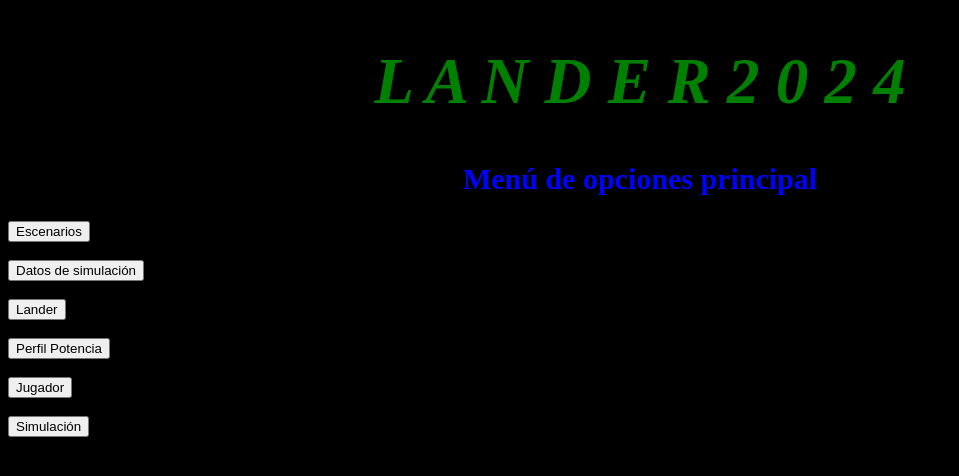
After one commit to Zortas1425/Lander2024_PHP, a PHP site: page /Modelo/indice.html in a window 1280 px wide. The commit adds this page. Shown: the top 476 px of the page, without its empty margins (0-959 px from the left). Run offline with PHP 8.4, Linux system fonts and the light colour scheme.

Commit message:
Add files via upload

```diff
--- /dev/null
+++ b/Modelo/indice.html
@@ -0,0 +1,69 @@
+<!DOCTYPE html>
+<html lang="es-ES">
+
+<!-- Menú presentación -->
+
+	<head>
+		<meta charset="utf-8">
+		<meta name="Menu presentación general" content="Menú" />
+		<title>Ejemplo de 2 párrafos</title>
+		<link rel="stylesheet" type="text/css" href="presentacion.css" />
+	</head>
+
+  <body>
+
+  		<h1>L A N D E R 2 0 2 4</h1>
+  		<h2>Menú de opciones principal</h2>
+
+  		<form action = "indiceEsc.php" method="POST">
+
+  			<input type="submit" name="Escenario" value="Escenarios">
+  			<br>
+  			<br>
+
+  		</form>
+
+  		<form action = "indiceDat.php" method="POST">
+
+  			<input type="submit" name="Datos simulación" value="Datos de simulación">
+  			<br>
+  			<br>
+
+  		</form>
+
+  		<form action = "" method="POST">
+
+  			<input type="submit" name="Lander" value="Lander">
+  			<br>
+  			<br>
+
+  		</form>
+
+  		<form action = "" method="POST">
+
+  			<input type="submit" name="Perfil Potencia" value="Perfil Potencia">
+  			<br>
+  			<br>
+
+  		</form>
+
+  		<form action = "" method="POST">
+
+  			<input type="submit" name="Jugador" value="Jugador">
+  			<br>
+  			<br>
+
+  		</form>
+
+  		<form action = "" method="POST">
+
+  			<input type="submit" name="SimEngine" value="Simulación">
+
+
+  		</form>
+
+
+
+  </body>
+
+</html>
--- /dev/null
+++ b/Modelo/presentacion.css
@@ -0,0 +1,28 @@
+body {background-color: black;}
+
+h1 {color: green;
+	font-size: 65px;
+	font-style: italic;
+	text-align: center;}
+
+h2 {color: blue;
+	font-size: 30px;
+	text-align: center;}
+
+table {background-color: yellow;
+		border: 4px solid white;
+		width: 100%;
+}
+
+th {border: 2px solid magenta;
+			font-weight: bolder;
+			color:
+}
+
+
+td { border: 2px solid cyan;
+	  border-collapse: collapse;
+	  font-weight: bold;
+	  text-align: center;
+	  color: red;
+	}
```
Also changed, not shown: Modelo/DatosSim.php (+20 -20 lines), Modelo/Escenario.php (+7 -7 lines).
